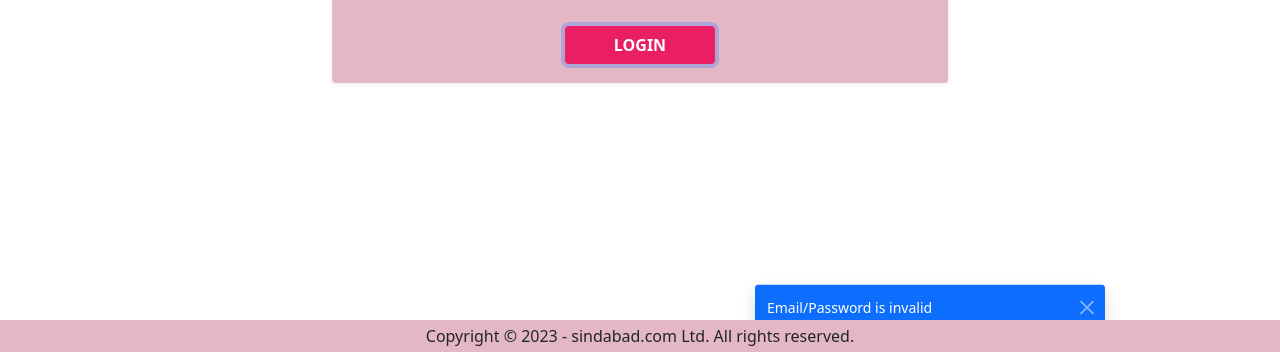
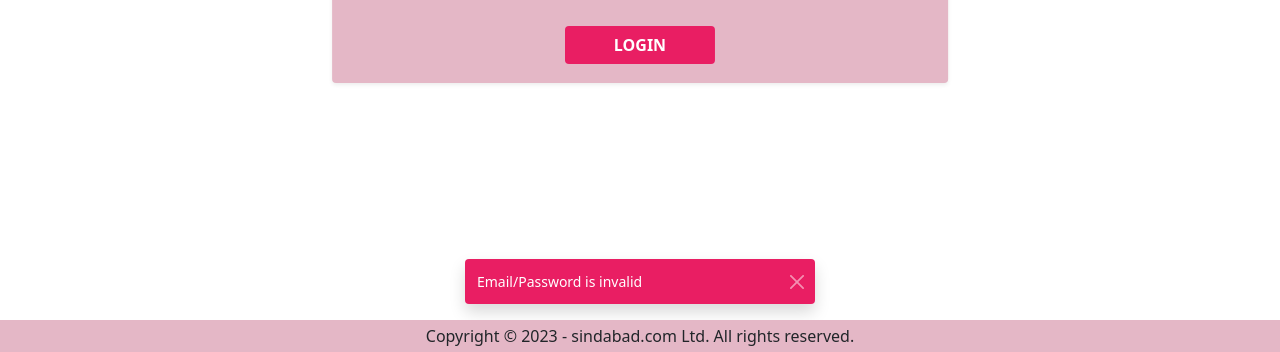
Before and after one commit to MArman88/MyStore, a plain HTML site: page login.html in a window 1280 px wide. Both pictures are taken after a click on the button "LOGIN". Shown: the part 448-800 px from the top of the page. Drawn offline with nearby package versions, Linux system fonts and the light colour scheme.

Commit message:
login window toast message time out added to 3 sec

```diff
--- a/js/login.js
+++ b/js/login.js
@@ -16,10 +16,14 @@ btnLogin.addEventListener('click', () => {
         if (isReadyForLogin(email, password)) {
             window.location.href = './index.html'
         } else {
+            passwordConfirmInput.value = '';
+            passwordInput.value = '';
             toastBody.innerText = "Email/Password is invalid";
             new bootstrap.Toast(toastDiv).show();
         }
     } else {
+        passwordConfirmInput.value = '';
+        passwordInput.value = '';
         toastBody.innerText = "Passwords didn't match. Try again";
         new bootstrap.Toast(toastDiv).show();
     }
--- a/login.html
+++ b/login.html
@@ -83,26 +83,30 @@
             </div>
 
             <button id="btnLogin"
-                class="btn brand-bg position-relative start-50 translate-middle mt-5 px-5 text-white fw-bold">LOGIN</button>
+                class="btn brand-bg position-relative start-50 translate-middle mt-5 px-5 text-white fw-bold shadow-none">LOGIN</button>
 
         </div>
-
     </div>
 
-    <div id="toastDiv"
-        class="float-end position-absolute bottom-0 end-0 translate-middle toast align-items-center text-white bg-primary border-0"
-        style="z-index: 5;" role="alert" aria-live="assertive" aria-atomic="true">
-        <div class="d-flex">
-            <div id="toastBody" class="toast-body">
-                Check your email and password. One of them is wrong.
+
+
+    <div class="position-absolute start-50 translate-middle-x mx-auto" style="bottom: 48px;">
+        <div id="toastDiv" class="toast align-items-center text-white brand-bg border-0" role="alert"
+            aria-live="assertive" aria-atomic="true" data-bs-delay="3000">
+            <div class="d-flex">
+                <div id="toastBody" class="toast-body">
+                    Email/password is incorrect.
+                </div>
+                <button type="button" class="btn-close btn-close-white me-2 m-auto shadow-none" data-bs-dismiss="toast"
+                    aria-label="Close"></button>
             </div>
-            <button type="button" class="btn-close btn-close-white me-2 m-auto" data-bs-dismiss="toast"
-                aria-label="Close"></button>
         </div>
     </div>
 
     <footer>
+
         <div class="container">
+
             <div class="position-fixed bottom-0 start-0 end-0 brand-bg-light" style="height: 32px; z-index: 5;">
                 <div class="my-1">
                     <p class="text-center m-0">
```
